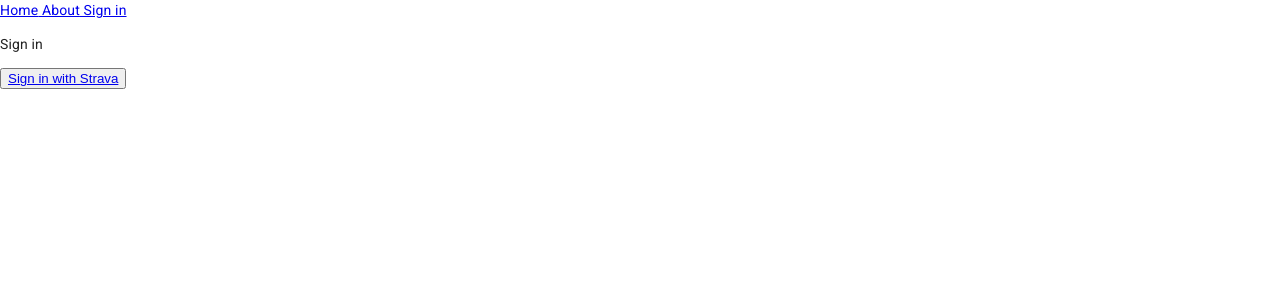
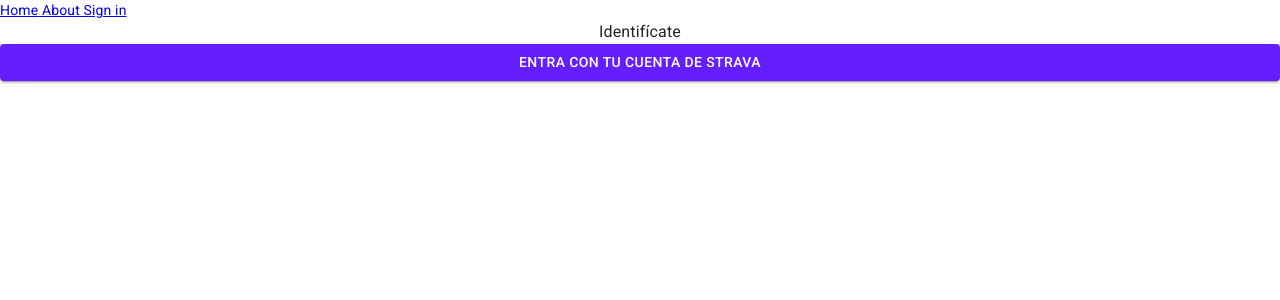
Before and after one commit to ricardoglez/ssrStrava, a Next.js app: page /signin in a window 1280 px wide. Shown: the top 300 px of the page. Built offline with nearby package versions, Linux system fonts and the light colour scheme.

Commit message:
Separete component to Signin

```diff
--- /dev/null
+++ b/components/SignInStrava.js
@@ -0,0 +1,22 @@
+import React from 'react';
+import { Button, Grid, Typography } from '@material-ui/core';
+
+import MyLayout from '../components/MyLayout';
+import {baseStyles} from '../themes/customStyles';
+
+const SignInStrava = () => {
+    const classes = baseStyles();
+
+    return (
+        <Grid container direction='column' justify='center'>
+            <Typography className={classes.textCenter}> Identifícate </Typography>
+            <Button variant='contained' color='secondary'>
+                <a className={classes.linkWithoutStyle} href='https://www.strava.com/oauth/authorize?client_id=40487&response_type=code&redirect_uri=http://localhost:3000&approval_prompt=force'>
+                Entra con tu cuenta de Strava
+                </a>
+            </Button>
+        </Grid>
+    )
+};
+
+export default SignInStrava;
--- a/pages/signin.js
+++ b/pages/signin.js
@@ -1,16 +1,10 @@
 import MyLayout from '../components/MyLayout';
+import SignInStrava from '../components/SignInStrava';
 
 const SignIn = () => {
     return (
         <MyLayout>
-            <div>
-                <p>Sign in</p>
-                <button>
-                    <a href='https://www.strava.com/oauth/authorize?client_id=40487&response_type=code&redirect_uri=http://localhost:3000&approval_prompt=force'>
-                    Sign in with Strava
-                    </a>
-                </button>
-            </div>
+            <SignInStrava/>
         </MyLayout>
     )
 }
```
